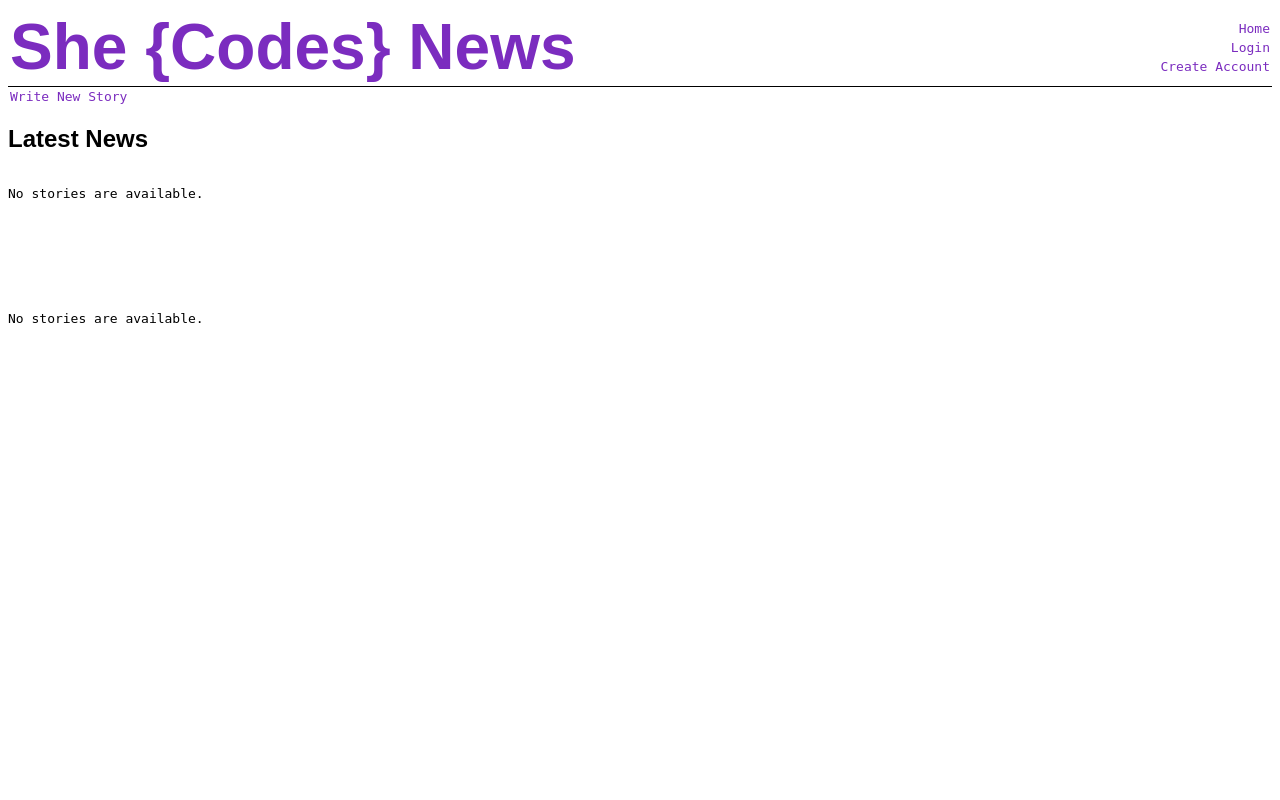
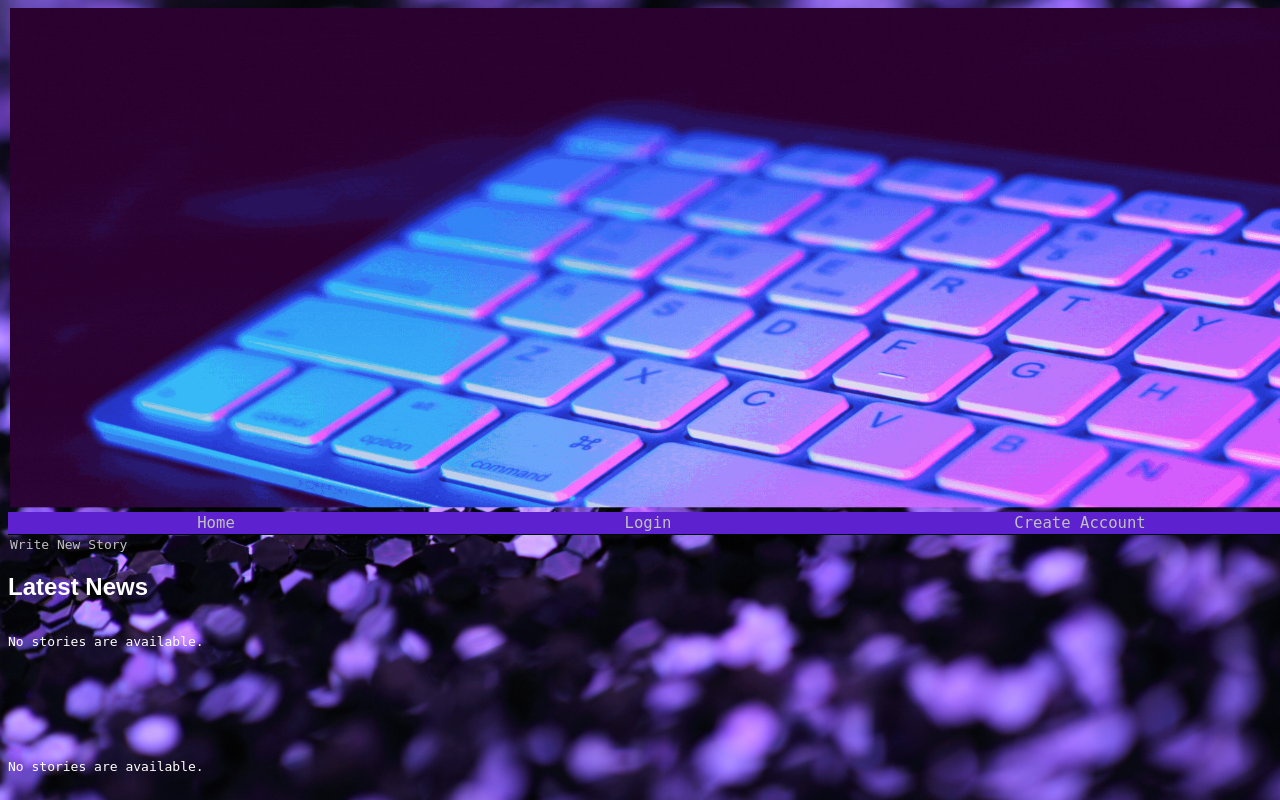
Before and after one commit to jbehrend89/django_project_she_codes_news, a Django app: page /news/ in a window 1280 px wide. Run offline with Django 3.2, Linux system fonts and the light colour scheme; data that the repository does not hold is empty; parts of the project's set-up code (start-up, migrations or seed data) failed here and were passed over; some web fonts are replaced.

Commit message:
css updates

```diff
--- a/she_codes_news/static/styles.css
+++ b/she_codes_news/static/styles.css
@@ -1,11 +1,16 @@
 @import url('https://fonts.googleapis.com/css2?family=Montserrat+Subrayada:wght@700&display=swap');
 
 body {
-    background-color: white);
+    color: white;
+    background: #240046 url("images/background2.jpg");
+    background-size: cover;
+    background-repeat: no-repeat;
+    background-position: center;
+    width: 100%;
 }
 
 header {
-    display: flex;
+    /* display: flex; */
     align-items: center;
     justify-content: space-between;
     border-bottom: 1px solid #000;
@@ -32,21 +37,34 @@ h3 {
 }
 
 #header-text {
-    flex-basis: 80%;
-    display: flex;
+    /* flex-basis: 80%;
+    display: flex; */
+}
+
+#header-gif{
+    width: 100vw;
+    height: 500px;
 }
 
 nav {
-    flex-basis: 20%;
+    /* flex-basis: 20%;
     display: flex;
     flex-direction: column;
-    align-items: flex-end;
+    align-items: flex-end; */
+    background-color: #5D21D0;
+    color: #fff;
+    display: grid;
+    gap: 1rem;
+    grid-template-columns: repeat(3, minmax(0, 1fr));
+    font: 120% system-ui;
+    text-align: center;
+    padding: 0px 0px;
 }
 
 a {
     margin: 2px;
     text-decoration: none;
-    color: #7B2CBF;
+    color: silver;
 }
 
 a, p {
--- a/she_codes_news/templates/base.html
+++ b/she_codes_news/templates/base.html
@@ -17,7 +17,8 @@
         <header>
             <div id="header-text">
                 <a id="header-link" href="{% url 'news:index' %}">
-                    <h1>She {Codes} News</h1>
+                    <!-- <h1>She {Codes} News</h1> -->
+                    <img id="header-gif" src="{% static 'images/banner.gif' %}" alt="She {Codes} News">
                 </a>
             </div>
             <!-- include nav here -->
```
Also changed, not shown: she_codes_news/static/images/background.jpg (added), she_codes_news/static/images/background2.jpg (added), she_codes_news/static/images/banner.gif (added), she_codes_news/static/images/cupcake.jpg (added).
